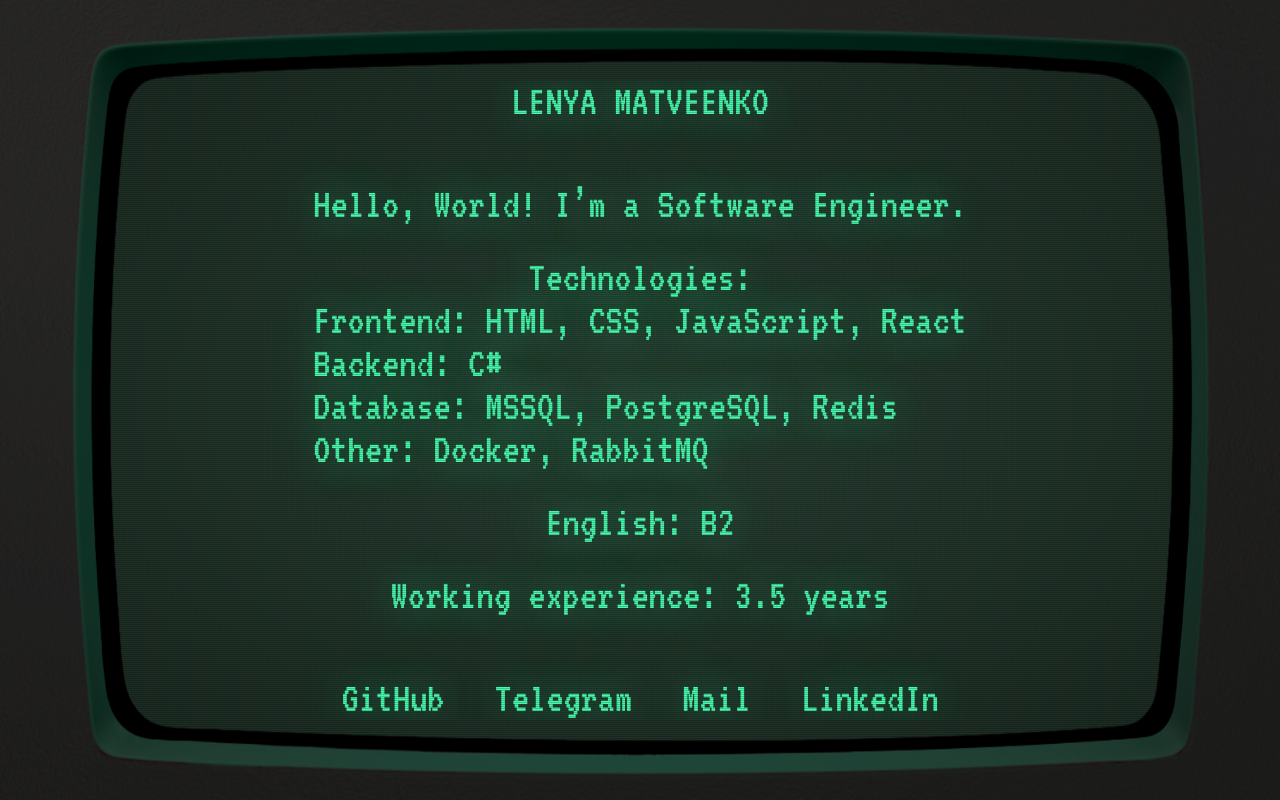
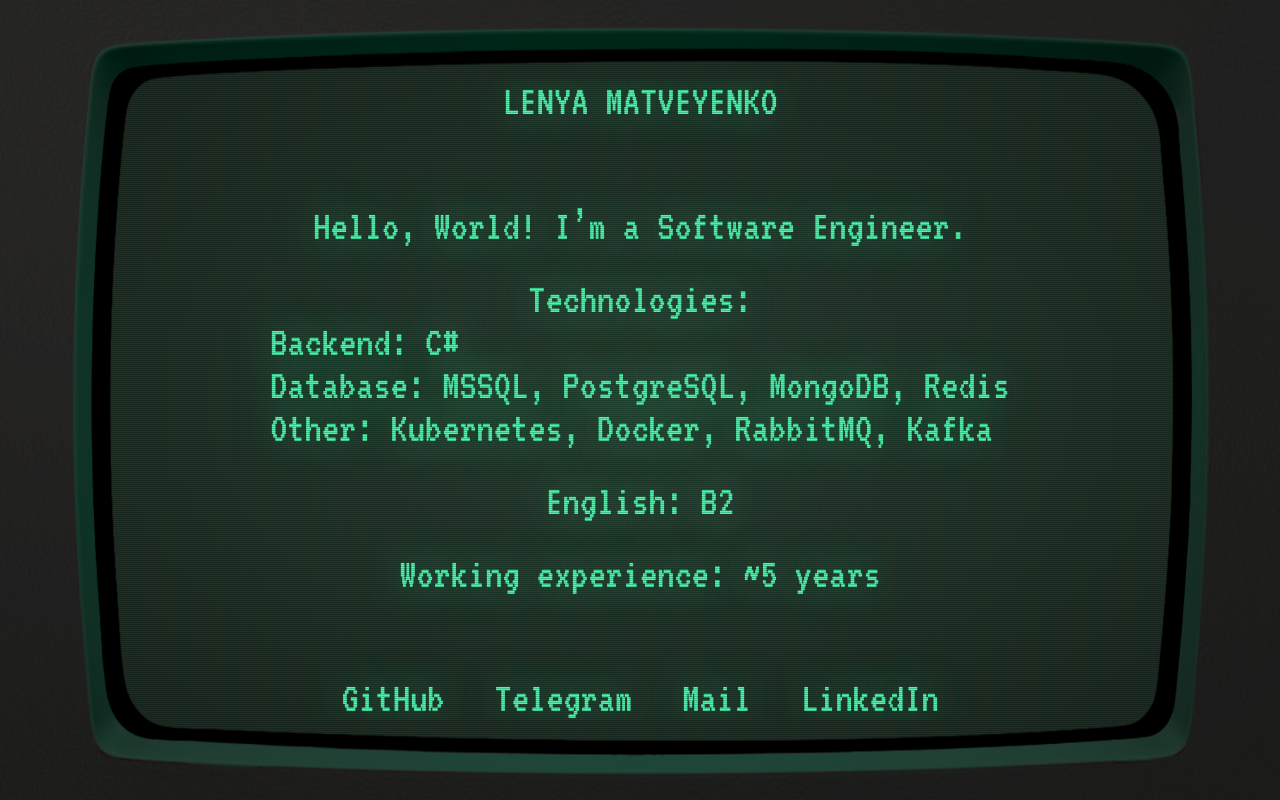
Before and after one commit to LeMa7/terminal-personal-website, a website: page src/index.html in a window 1280 px wide. Drawn offline with nearby package versions, Linux system fonts and the light colour scheme; files that its build step writes are made by us from their sources; files whose address does not match are found by name.

Commit message:
Update index.html

```diff
--- a/src/index.html
+++ b/src/index.html
@@ -4,7 +4,7 @@
   <meta charset="UTF-8">
   <meta name="viewport" content="width=device-width, initial-scale=1.0">
   <link rel="stylesheet" href="css/style.min.css">
-  <title>Lenya Matveenko</title>
+  <title>Lenya Matveyenko</title>
 </head>
 <body>
 
@@ -16,29 +16,28 @@
     </div>
     <div class="terminal__content">
       <div class="terminal__content__inner">
-        <span class="info__name">LENYA MATVEENKO</span>
+        <span class="info__name">LENYA MATVEYENKO</span>
         <div class="content__info">
           <span>Hello, World! I’m a Software Engineer.</span>
           <div class="info__title">
             <span>Technologies:</span>
           </div>
           <div>
-            <div><span>Frontend: HTML, CSS, JavaScript, React</span></div>
             <div><span>Backend: C#</span></div>
-            <div><span>Database: MSSQL, PostgreSQL, Redis</span></div>
-            <div><span>Other: Docker, RabbitMQ</span></div>
+            <div><span>Database: MSSQL, PostgreSQL, MongoDB, Redis</span></div>
+            <div><span>Other: Kubernetes, Docker, RabbitMQ, Kafka</span></div>
           </div>
           <div class="info__title">
             <span>English: B2</span>
           </div>
           <div class="info__title">
-            <span>Working experience: 3.5 years</span>
+            <span>Working experience: ~5 years</span>
           </div>
         </div>
         <ul class="terminal__links">
           <li><a href="https://github.com/LeMa7" target="_blank">GitHub</a></li>
           <li><a href="https://t.me/l_matveenko" target="_blank">Telegram</a></li>
-          <li><a href="mailto:lenya.matveenko@gmail.com" target="_blank">Mail</a></li>
+          <li><a href="mailto:leonid@matveyenko.ru" target="_blank">Mail</a></li>
           <li><a href="https://www.linkedin.com/in/lmatveenko/" target="_blank">LinkedIn</a></li>
         </ul>
       </div>
```
